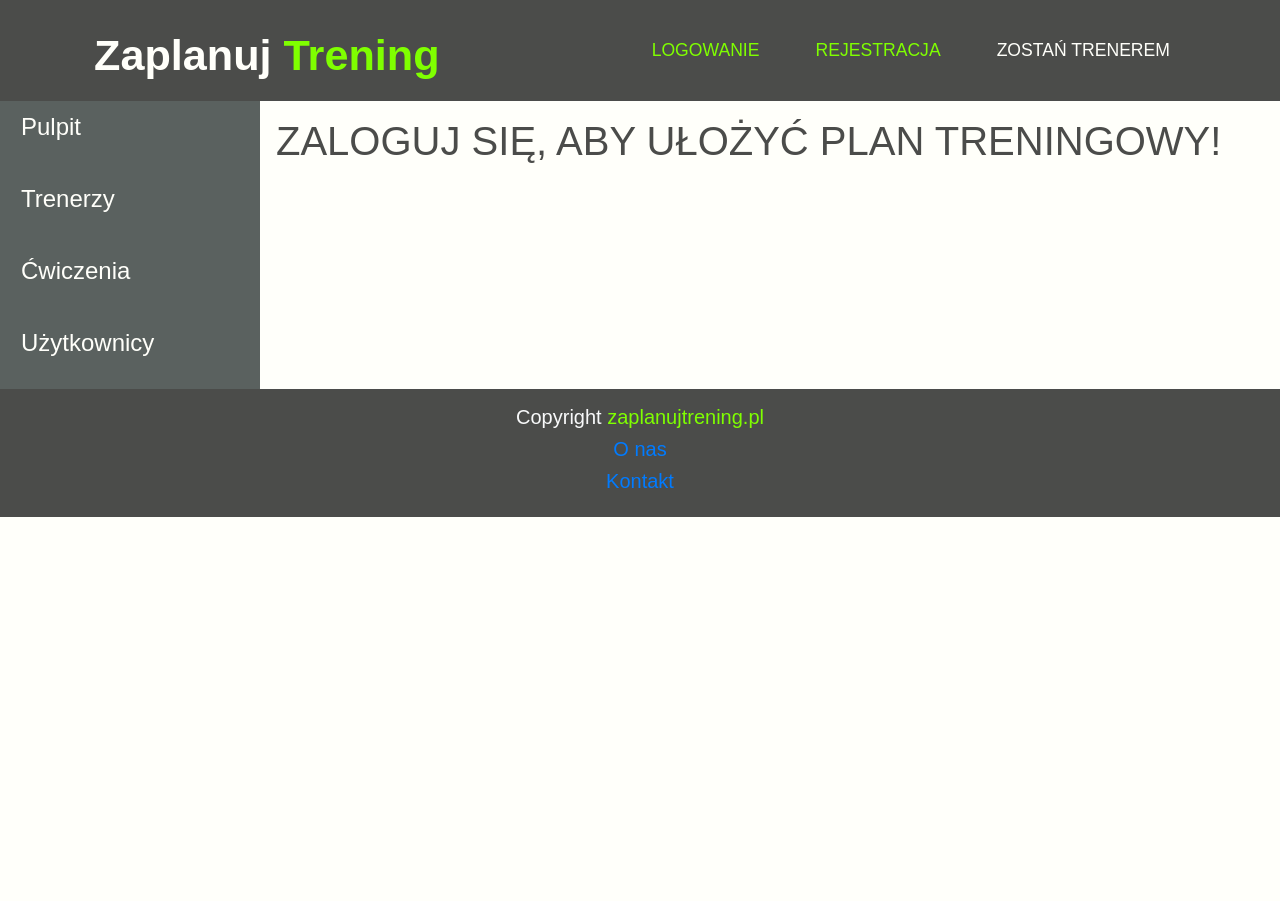
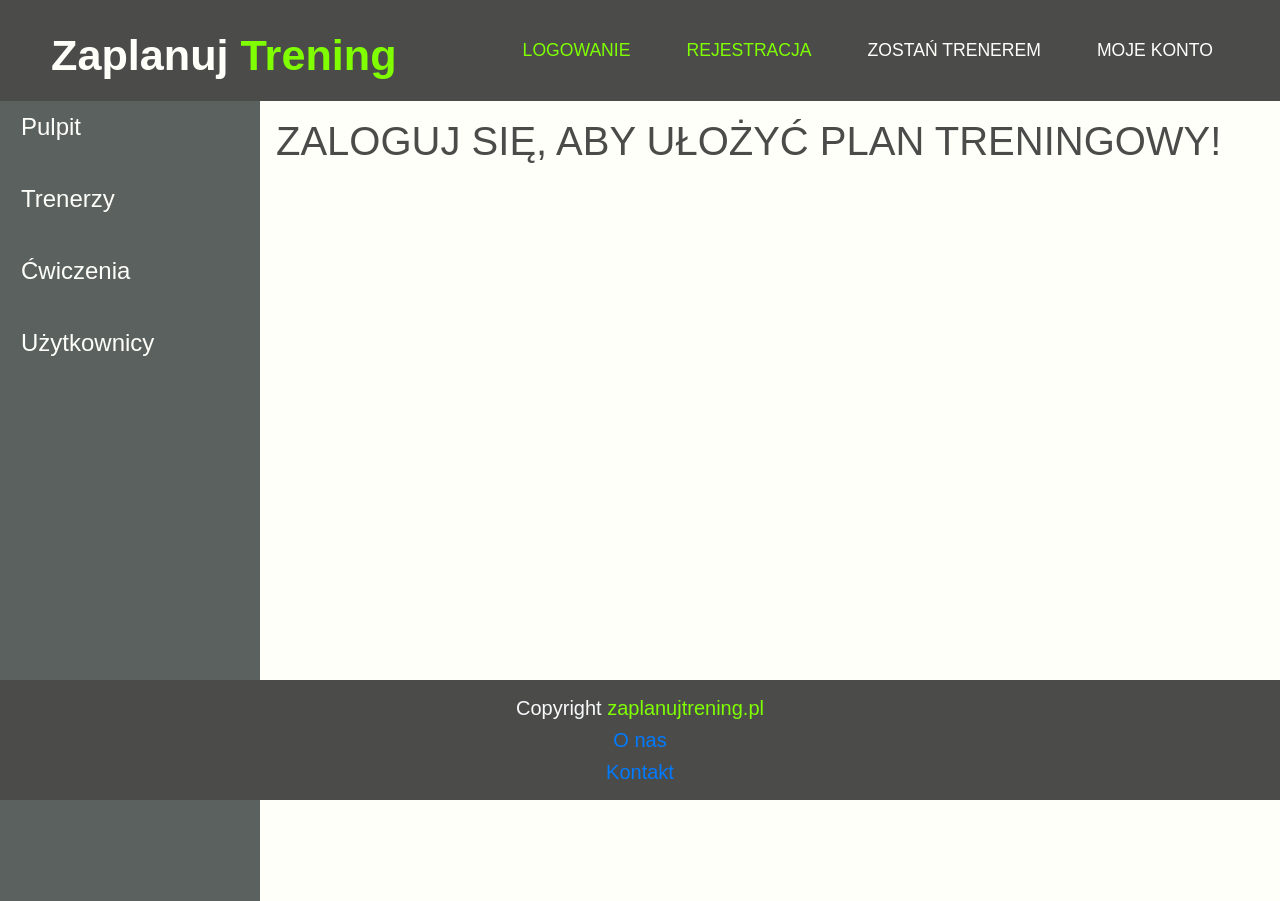
Before and after one commit to zuzaslomska/zaplanujtrening, a Django app: page / in a window 1280 px wide. Before the commit the page ends 517 px from the top, so only its background shows below. Run offline with Django 3.2, Linux system fonts and the light colour scheme; some libraries are stand-ins or nearby versions; some web fonts are replaced.

Commit message:
footer + dashboard

```diff
--- a/Zaplanujtrening/Trening/static/css/style.css
+++ b/Zaplanujtrening/Trening/static/css/style.css
@@ -278,6 +278,12 @@
 
 .footer-section{
   background: var(--background-color);
+  height: 120px;
+  position: absolute;
+  width:100%;
+  bottom: 0px;
+  left:0px;
+
 }
 
 .footer-text-color {
@@ -311,6 +317,8 @@
 .dashboard-nowrap {
   flex-wrap: nowrap;
   margin: 0;
+  height: 100%;
+  position: absolute;
 }
 .long-bg {
   background: var(--lighter-background-color);
--- a/Zaplanujtrening/Trening/templates/__base1__glowna.html
+++ b/Zaplanujtrening/Trening/templates/__base1__glowna.html
@@ -28,6 +28,9 @@
                 </li>
                 <li class="nav-item ml-4">
                     <a class="nav-link disabled" href="/registration/trainer">Zostań trenerem</a>
+                </li>
+                <li class="nav-item ml-4">
+                    <a class="nav-link disabled" href="/myaccount">Moje Konto</a>
                 </li>
             </ul>
         </nav>
--- a/Zaplanujtrening/Trening/templates/__base__boczna.html
+++ b/Zaplanujtrening/Trening/templates/__base__boczna.html
@@ -83,7 +83,7 @@
                     </ul>
 
             <div class="m-4 p-3 width-medium text-color-darker">
-
+                {% block content %}{% endblock %}
             </div>
         </div>
     </section>
--- a/Zaplanujtrening/Trening/views.py
+++ b/Zaplanujtrening/Trening/views.py
@@ -45,10 +45,9 @@
 
 
 class TrainersView(ListView):
+    queryset = MyUser.objects.filter(trener=True)
     template_name = "Trainers.html"
-    queryset = MyUser.objects.filter(trener=True)
     context_object_name = "myuser"
-
 
 class MyAccount(TemplateView):
     template_name = 'my_account.html'
```
Also changed, not shown: Zaplanujtrening/Trening/templates/Trainers_logged.html (added, +10 -0 lines).
